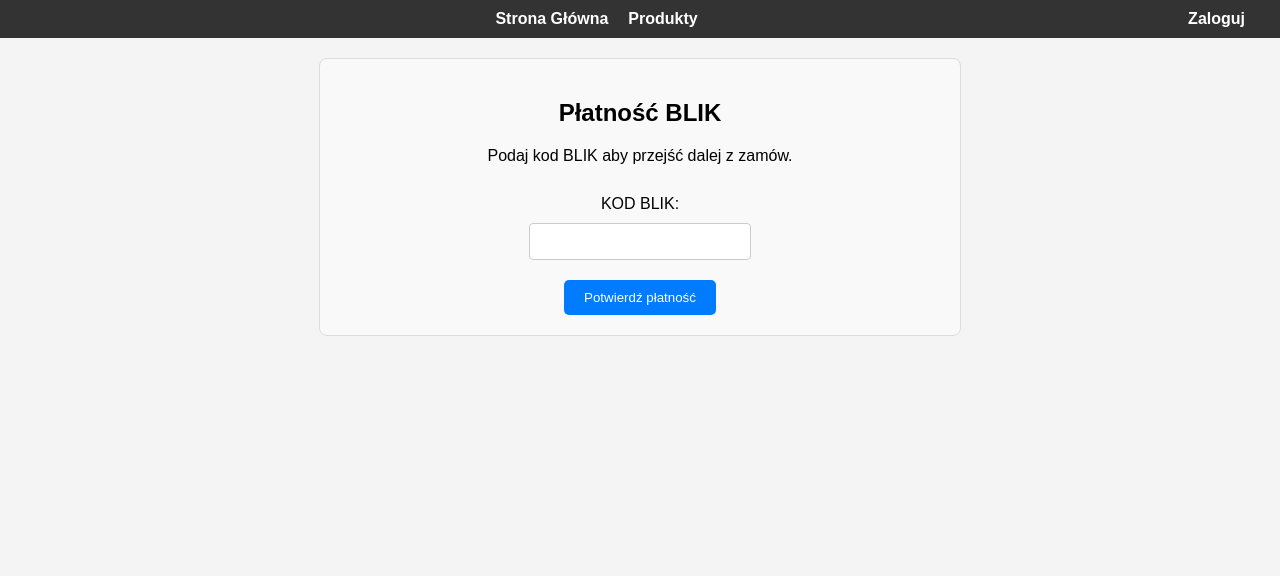
After one commit to wikimmax/djangoProject, a Django app: page /payment/ in a window 1280 px wide. The commit adds this page. Shown: the top 576 px of the page. Run offline with Django 4.2, Linux system fonts and the light colour scheme.

Commit message:
added blik payment

```diff
--- a/core/urls.py
+++ b/core/urls.py
@@ -23,6 +23,8 @@
     path('order/<int:pk>/', views.order_detail, name='order_detail'),
     path('products/<int:pk>/', views.product_detail, name='product_detail'),
     path('browse-orders/', views.browse_orders, name='browse_orders'),
+    path('payment/', views.payment_page, name='payment_page'),
+    path('process-payment/', views.process_payment, name='process_payment'),
 ]
 
 if settings.DEBUG:
--- a/shop/views.py
+++ b/shop/views.py
@@ -50,6 +50,24 @@
     return render(request, 'order_detail.html', {'order': order})
 
 
+def payment_page(request):
+    return render(request, 'payment_page.html')
+
+
+def process_payment(request):
+    if request.method == 'POST':
+        blik_code = request.POST.get('blik_code')
+        if validate_blik_code(blik_code):
+            return place_order(request)
+        else:
+            return redirect('payment_page')  # Include error message context
+
+
+def validate_blik_code(code):
+    # Simulate BLIK code validation
+    return len(code) == 6 and code.isdigit()
+
+
 def signup(request):
     if request.method == 'POST':
         form = SignUpForm(request.POST)
--- a/templates/cart_detail.html
+++ b/templates/cart_detail.html
@@ -106,7 +106,7 @@
     <div class="summary-price">
         {% trans "Suma:" %} {{ total_price|floatformat:2 }} zł
     </div>
-    <a href="{% url 'place_order' %}" class="place-order-btn">{% trans "Złóż zamówienie" %}</a>
+    <a href="{% url 'payment_page' %}" class="place-order-btn">Przejdź do płatności</a>
 {% endif %}
 </div>
 
--- /dev/null
+++ b/templates/payment_page.html
@@ -0,0 +1,26 @@
+{% extends 'base.html' %}
+{% load static %}
+
+{% block title %}BLIK Payment{% endblock title %}
+
+{% block content %}
+<div style="max-width: 600px; margin: 0 auto; padding: 20px; border: 1px solid #ddd; border-radius: 8px; background: #f9f9f9;">
+    <h2 style="text-align: center;">Płatność BLIK</h2>
+    <p style="text-align: center;">Podaj kod BLIK aby przejść dalej z zamów.</p>
+
+    <form method="post" action="{% url 'process_payment' %}" style="margin-top: 30px;">
+        {% csrf_token %}
+        <div style="text-align: center;">
+            <label for="blik_code" style="display: block; margin-bottom: 10px;">KOD BLIK:</label>
+            <input type="text" id="blik_code" name="blik_code" maxlength="6" pattern="\d{6}" title="Kod blik musi mieć 6 znaków" required style="padding: 10px; width: 200px; border: 1px solid #ccc; border-radius: 4px;">
+        </div>
+        <div style="text-align: center; margin-top: 20px;">
+            <button type="submit" style="padding: 10px 20px; background-color: #017bff; color: white; border: none; border-radius: 5px; cursor: pointer;">Potwierdź płatność</button>
+        </div>
+    </form>
+
+    {% if error_message %}
+        <p style="color: red; text-align: center; margin-top: 20px;">{{ error_message }}</p>
+    {% endif %}
+</div>
+{% endblock content %}
```
Also changed, not shown: db.sqlite3.
